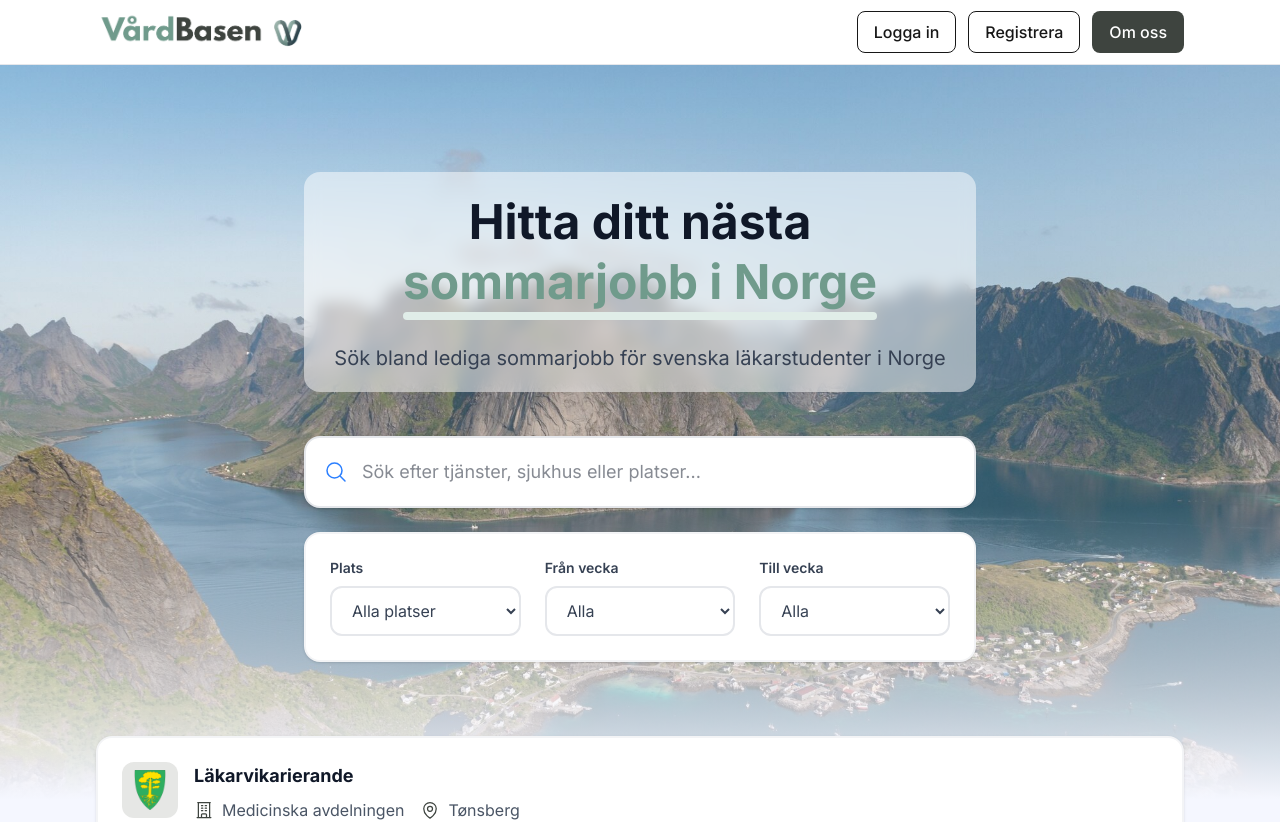
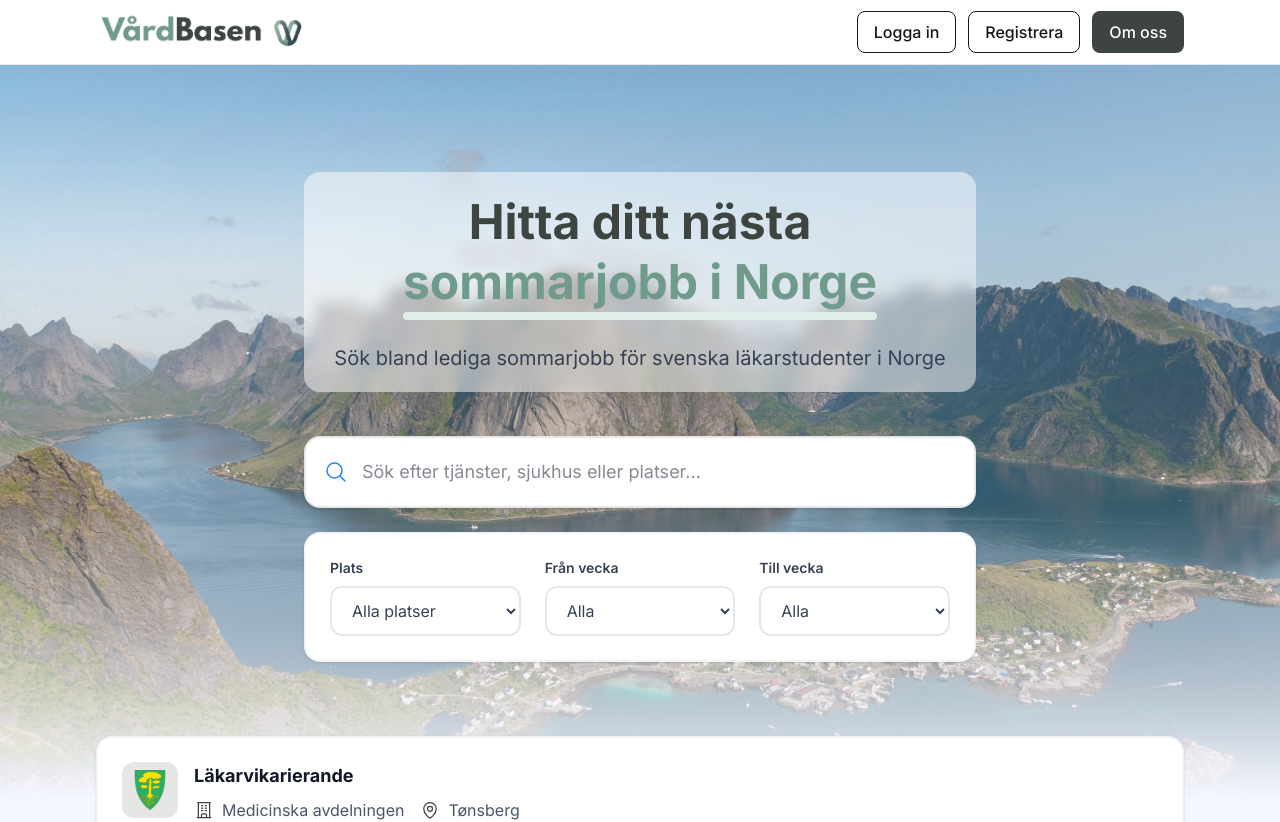
Before and after one commit to albinseger/Vardbasen-3.0, a Next.js app: page / in a window 1280 px wide. Shown: the top 822 px of the page. Built offline with nearby package versions, Linux system fonts and the light colour scheme.

Commit message:
Fixar så att färgen på 'Hitta ditt nästa' blir #3e443f även i praktiken

```diff
--- a/src/app/page.tsx
+++ b/src/app/page.tsx
@@ -772,7 +772,7 @@ export default function Home() {
                 <div className="w-full max-w-2xl h-full mx-auto rounded-2xl backdrop-blur-sm bg-white/50" style={{ minHeight: '220px' }}></div>
               </div>
               <div className="relative z-10 w-full">
-                <h1 className="text-3xl sm:text-5xl leading-tight font-bold text-gray-900">
+                <h1 className="text-3xl sm:text-5xl leading-tight font-bold" style={{ color: '#3e443f' }}>
                   Hitta ditt nästa
                   <br />
                   <span className="relative inline-block">
```
